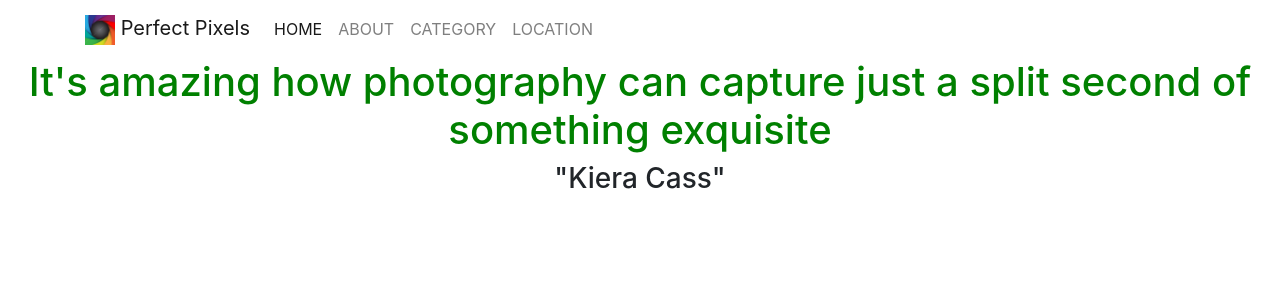
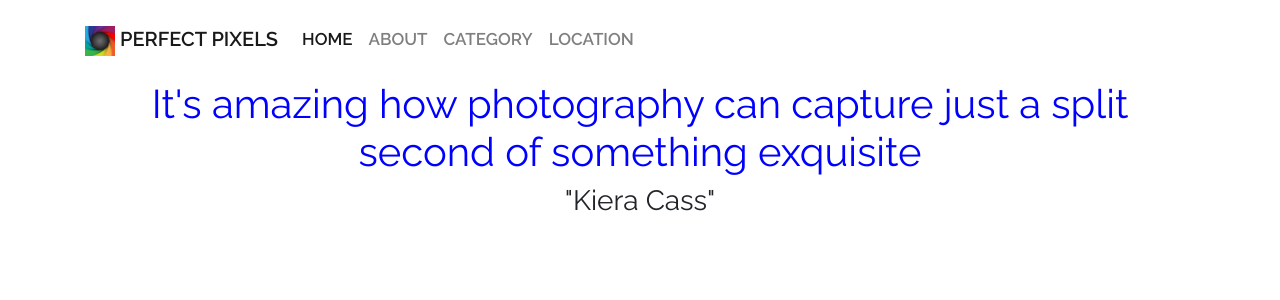
Before and after one commit to Edwike12/Perfect-Pixels, a Django app: page /gallery/ in a window 1280 px wide. Shown: the top 300 px of the page. Run offline with Django 3.2, Linux system fonts and the light colour scheme; some libraries are stand-ins or nearby versions.

Commit message:
added styling

```diff
--- a/gallery/static/css/home.css
+++ b/gallery/static/css/home.css
@@ -1,4 +1,22 @@
-h1
-{
-  color: green;
+html, body{
+    font-family: 'Raleway', sans-serif;
+    font-size: 100%;
 }
+
+div.container.navigation{
+    height: 62px;
+}
+nav.navbar.navbar-expand-lg.navbar-light{
+    height: 80px;
+    font-size: 14px;
+    padding: 10px 18px;
+    text-transform: uppercase;
+    font-family: 'Raleway', sans-serif;
+    font-weight: 600;
+    background-color:#fff;
+    font-size: 17px;
+
+}
+h1{
+    color: blue;
+}
--- a/gallery/templates/home.html
+++ b/gallery/templates/home.html
@@ -20,7 +20,7 @@
     <!-- Custom Theme files -->
     <link href='//fonts.googleapis.com/css?family=Raleway:400,600,700' rel='stylesheet' type='text/css'>
     <link rel="stylesheet" href="{% static 'css/animate.min.css' %}">
-    <link rel="stylesheet" href="{% static 'css/index.css' %}">
+    <link rel="stylesheet" href="{% static 'css/home.css' %}">
   {% endblock %}
 
 </head>
@@ -30,8 +30,17 @@
 
     {% block content %}
 
-    <h1 class="text-center"> It's amazing how photography can capture just a split second of something exquisite</h1>
-    <h3 class="text-center">"Kiera Cass"</h3>
+    <div class="banner">
+        <div class="cover">
+            <div class="container image">
+                <h1 class="text-center"> It's amazing how photography can capture just a split second of something exquisite</h1>
+                <h3 class="text-center">"Kiera Cass"</h3>
+
+            </div>
+
+        </div>
+
+    </div>
      {%endblock%}
 
      {% block scripts %}
```
Also changed, not shown: gallery/templates/index.html (+12 -0 lines), gallery/static/images/background.png (added).
